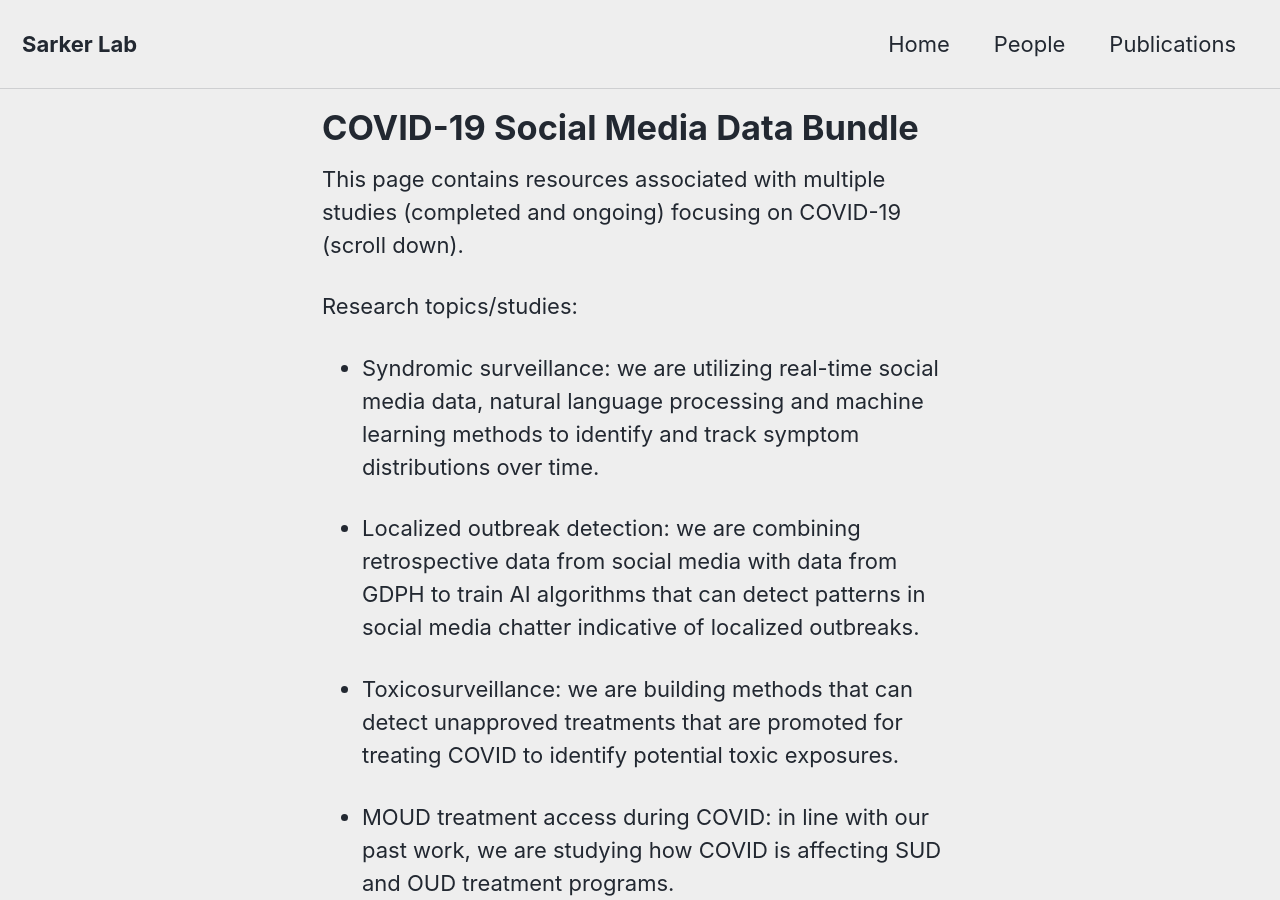
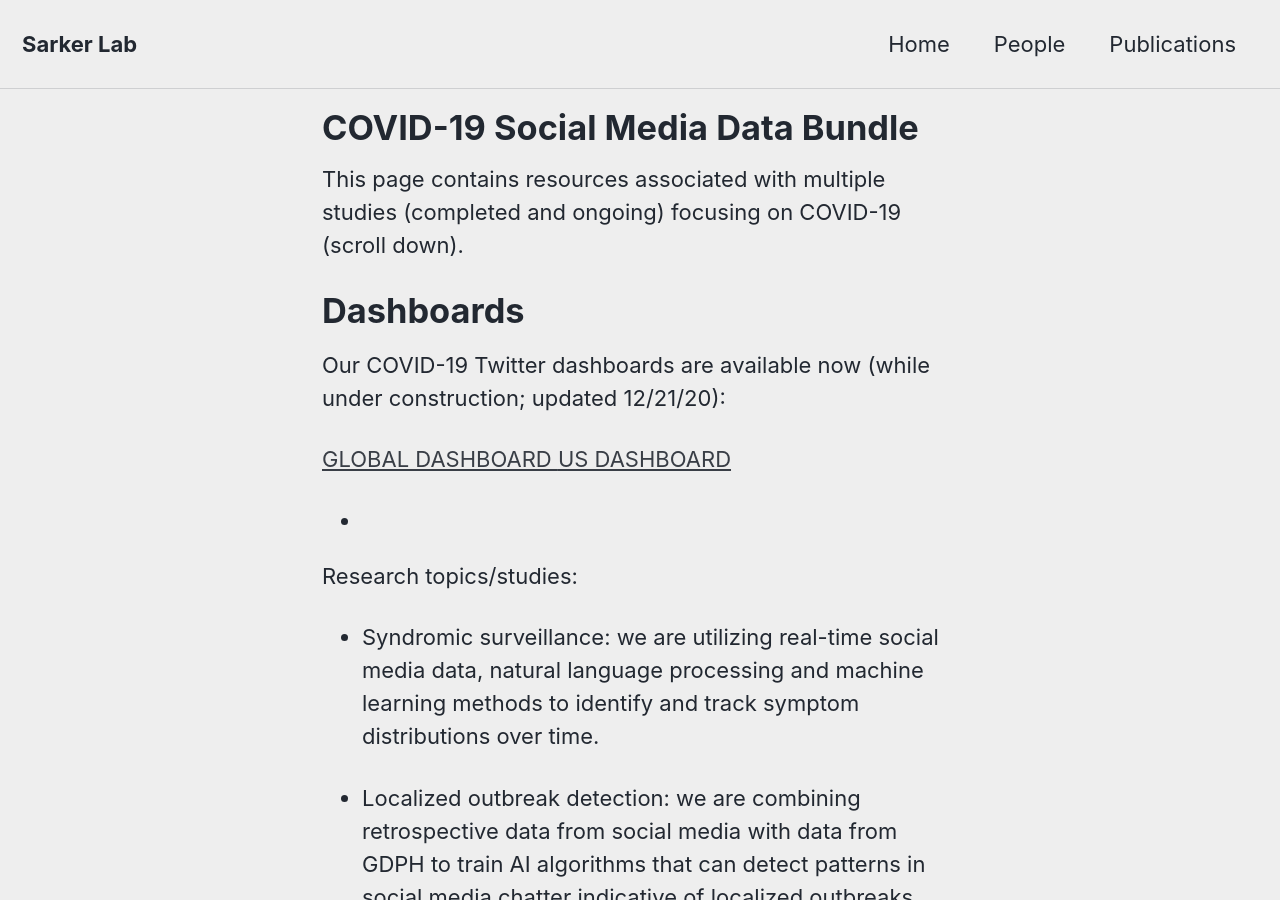
Before and after one commit to sarkerlab/Website, a Jekyll site: the page built from _pages/covid_sm_data_bundle.md, in a window 1280 px wide and 900 px high. Built offline with Jekyll 4.4.1, drawn with Linux system fonts in a browser that asks for light colours; cached includes are drawn as plain includes; nearby versions of some CDN libraries.

Commit message:
Update covid_sm_data_bundle.md

```diff
--- a/_pages/covid_sm_data_bundle.md
+++ b/_pages/covid_sm_data_bundle.md
@@ -5,6 +5,13 @@ title: "COVID-19 Social Media Data Bundle"
 ---
 
 This page contains resources associated with multiple studies (completed and ongoing) focusing on COVID-19 (scroll down).
+
+# Dashboards
+Our COVID-19 Twitter dashboards are available now (while under construction; updated 12/21/20):
+
+<a href="https://covid-19-social-media-274501.uk.r.appspot.com/covid-global"> GLOBAL DASHBOARD </a>
+<a href="https://covid-19-social-media-274501.uk.r.appspot.com/covid-us"> US DASHBOARD </a>
+-
 
 Research topics/studies:
 
```
